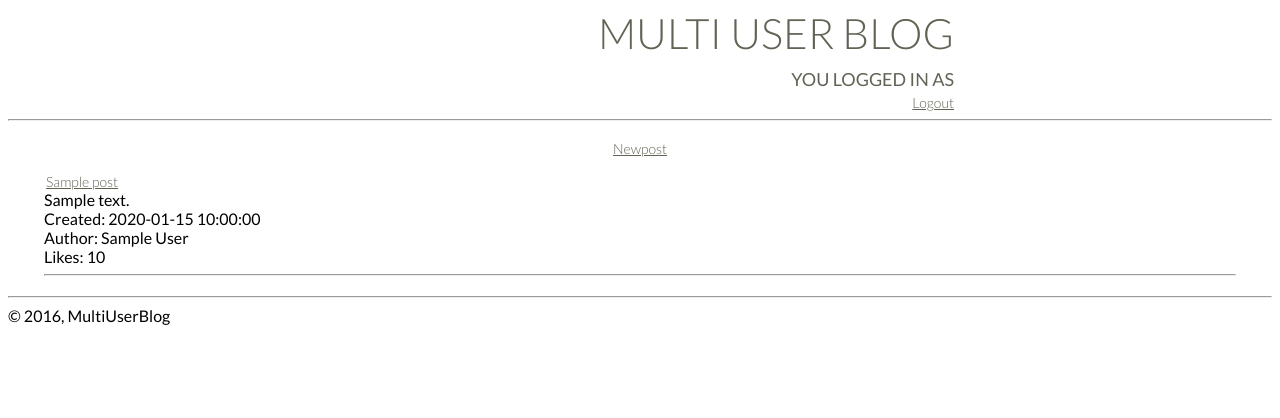
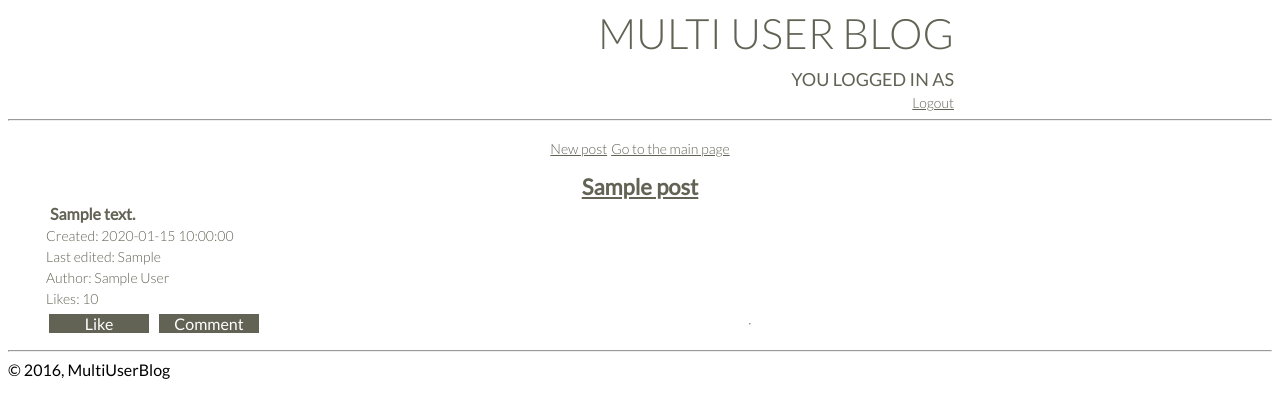
Before and after one commit to HedgehogInDaFog/MultiUserBlog, a Python web app: template templates/post.html in a window 1280 px wide. Shown: the top 418 px of the page. Run offline with Jinja, Linux system fonts and the light colour scheme; the template is opened without the code that fills it: most values are stand-ins (such as "Sample title", 1, 10 or a date in 2020).

Commit message:
Basic view of single-post page (no functionality)

```diff
--- a/css/main.css
+++ b/css/main.css
@@ -44,6 +44,16 @@ img {
     width:100%;
 }
 
+.button {
+    width: 100px;
+    background-color: #626255;
+    color: #ffffff;
+    margin: 5px;
+    text-align: center;
+
+}
+
+
 .container {
     display: flex;
     flex-wrap: wrap;
@@ -52,6 +62,12 @@ img {
     margin-left: auto;
     margin-right: auto;
     max-width: 1200px;
+    width: 100%;
+}
+
+.content {
+    max-width: 1200px;
+    margin: 4px;
     width: 100%;
 }
 
@@ -96,10 +112,26 @@ img {
     width: 100%;
 }
 
-.content {
-    max-width: 1200px;
-    margin: 4px;
+.post-attr {
+    color: #626255;
+    font: 300 14px Lato;
+    margin: 2px;
     width: 100%;
+}
+
+.post-content {
+    color: #626255;
+    font: 800 16px Lato;
+    margin: 2px;
+    width: 99%;
+    align-items: center;
+
+}
+
+.post-subject {
+    color: #626255;
+    font: 800 22px Lato;
+    margin: 2px;
 }
 
 @media screen and (min-width: 450px) {
--- a/main.py
+++ b/main.py
@@ -198,6 +198,7 @@ class SinglePost(Handler):
 
 
 class NewPost(Handler):
+    #TODO: edit, like, comment
     def get(self):
         user = get_user_from_cookie(self)
         self.render("newpost.html", user=user)
@@ -216,14 +217,14 @@ class NewPost(Handler):
                 return False
 
         subject = self.request.get("subject")
-        content = self.request.get("content")
+        content = self.request.get("content") # TODO: preserve \n for better formating opportunities
 
         if not valid(subject):
             self.render("newpost.html", subject=subject, content=content, err_subject=err_subject, user=user)
         elif not valid(content):
             self.render("newpost.html", subject=subject, content=content, err_post=err_post, user=user)
         else:
-            a = Posts(subject=subject, content=content)
+            a = Posts(subject=subject, content=content, author=user, likes=0)
             a.put()
             self.redirect("/blog/" + str(a.key().id()))
 
--- a/templates/blog.html
+++ b/templates/blog.html
@@ -9,7 +9,7 @@
 
 {% block content %}
 
-  <a href="blog/newpost">Newpost</a>
+  <a href="/blog/newpost">New post</a>
   <br><br>
 
 {% block postcontent %}
--- a/templates/post.html
+++ b/templates/post.html
@@ -1,29 +1,40 @@
 {% extends "blog.html"%}
 
 {% block postcontent %}
+  <a href="/blog">Go to the main page</a>
+  <br><br>
 {% for post in posts %}
 
-<div class="post">
-  <div class="post-heading">
-    <a href="/blog/{{ post.key().id()}}" class="post-subject">
-      {{ post.subject }}
-    </a>
-  </div>
+<div class="post container">
+
+  <a href="/blog/{{ post.key().id()}}" class="post-subject">{{ post.subject }}</a>
 
   <div class="post-content">
     {{ post.content }}
   </div>
 
-<div class="post-content">
+  <div class="post-attr">
   Created:  {{ post.created }}
   </div>
 
-<div class="post-content">
+  <div class="post-attr">
+  Last edited:  {{ post.lastEdited }}
+  </div>
+
+  <div class="post-attr">
   Author:  {{ post.author }}
   </div>
 
-<div class="post-content">
+  <div class="post-attr">
   Likes:  {{ post.likes }}
+  </div>
+
+  <div class="button">
+    Like
+  </div>
+
+  <div class="button">
+    Comment
   </div>
 
   <hr>
```
Also changed, not shown: 1 other file. Lines whose indentation alone changed are shown as unchanged.
